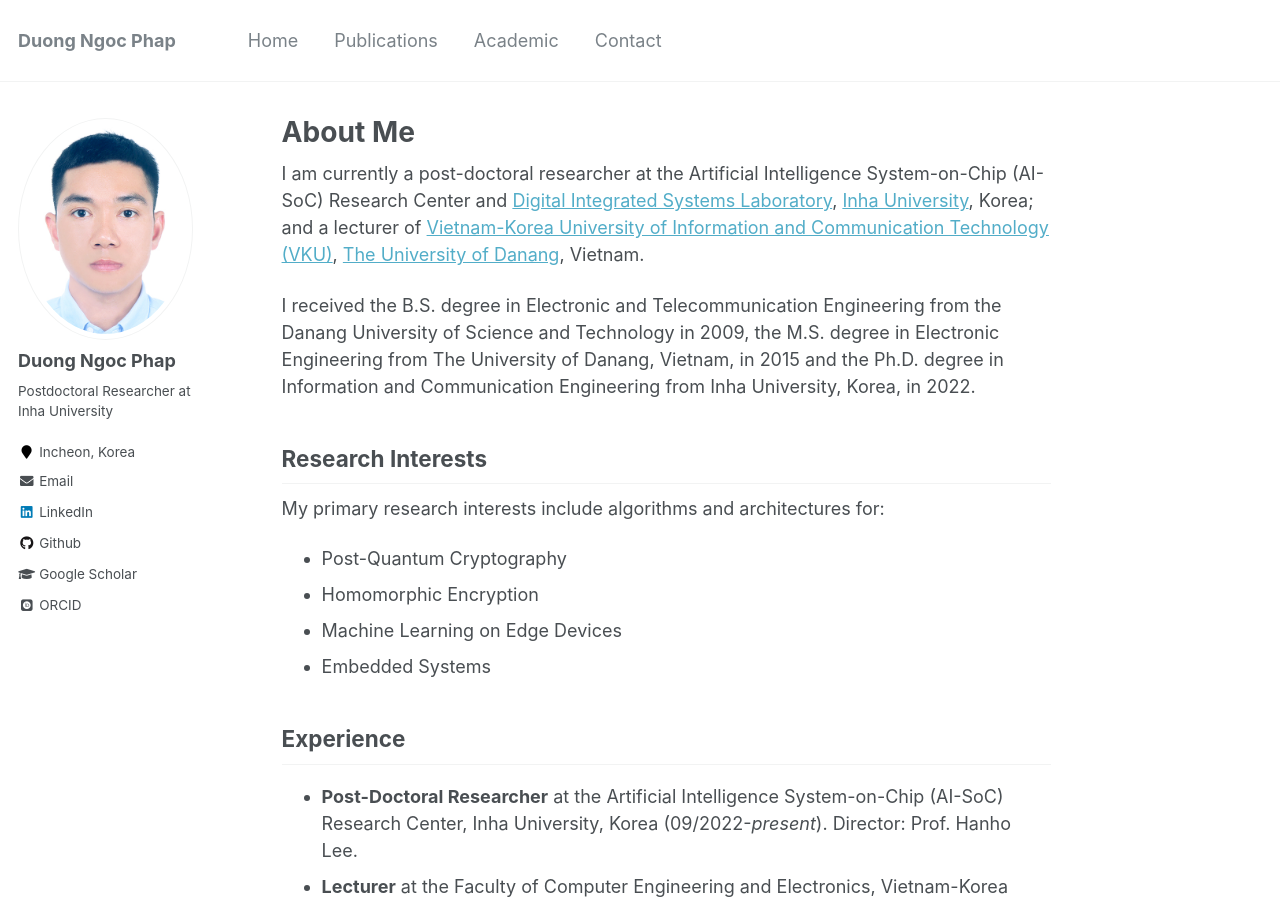
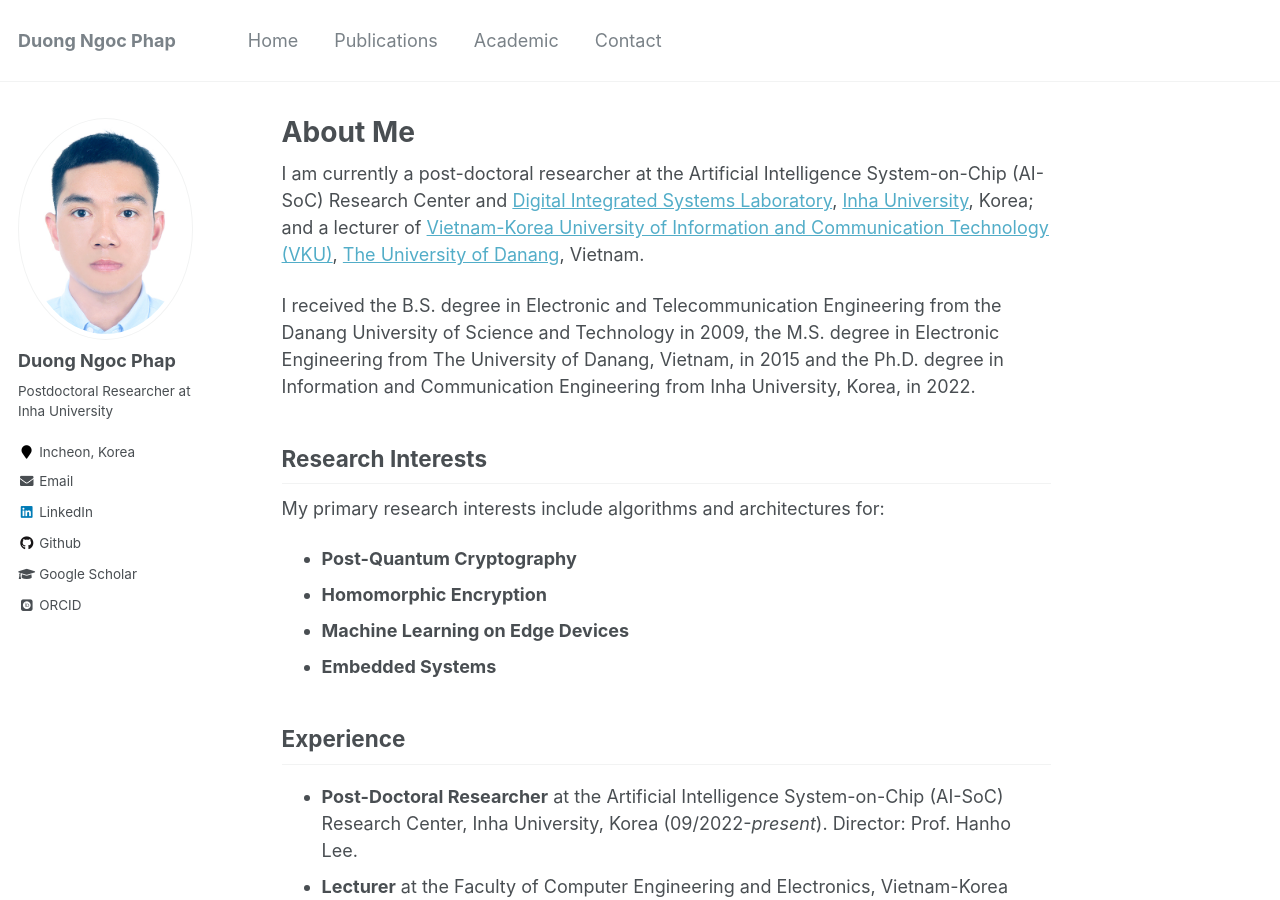
Before and after one commit to phapdn/phapdn.github.io, a Jekyll site: the page built from _pages/about.md, in a window 1280 px wide and 900 px high. Built offline with Jekyll 4.4.1, drawn with Linux system fonts in a browser that asks for light colours; some web fonts are replaced.

```diff
--- a/_pages/about.md
+++ b/_pages/about.md
@@ -17,10 +17,10 @@ My primary research interests include algorithms and architectures for post-quan
 
 My primary research interests include algorithms and architectures for:
 
-* Post-Quantum Cryptography
-* Homomorphic Encryption
-* Machine Learning on Edge Devices
-* Embedded Systems
+* <b>Post-Quantum Cryptography</b>
+* <b>Homomorphic Encryption</b>
+* <b>Machine Learning on Edge Devices</b>
+* <b>Embedded Systems</b>
 
 ## Experience
 
```
